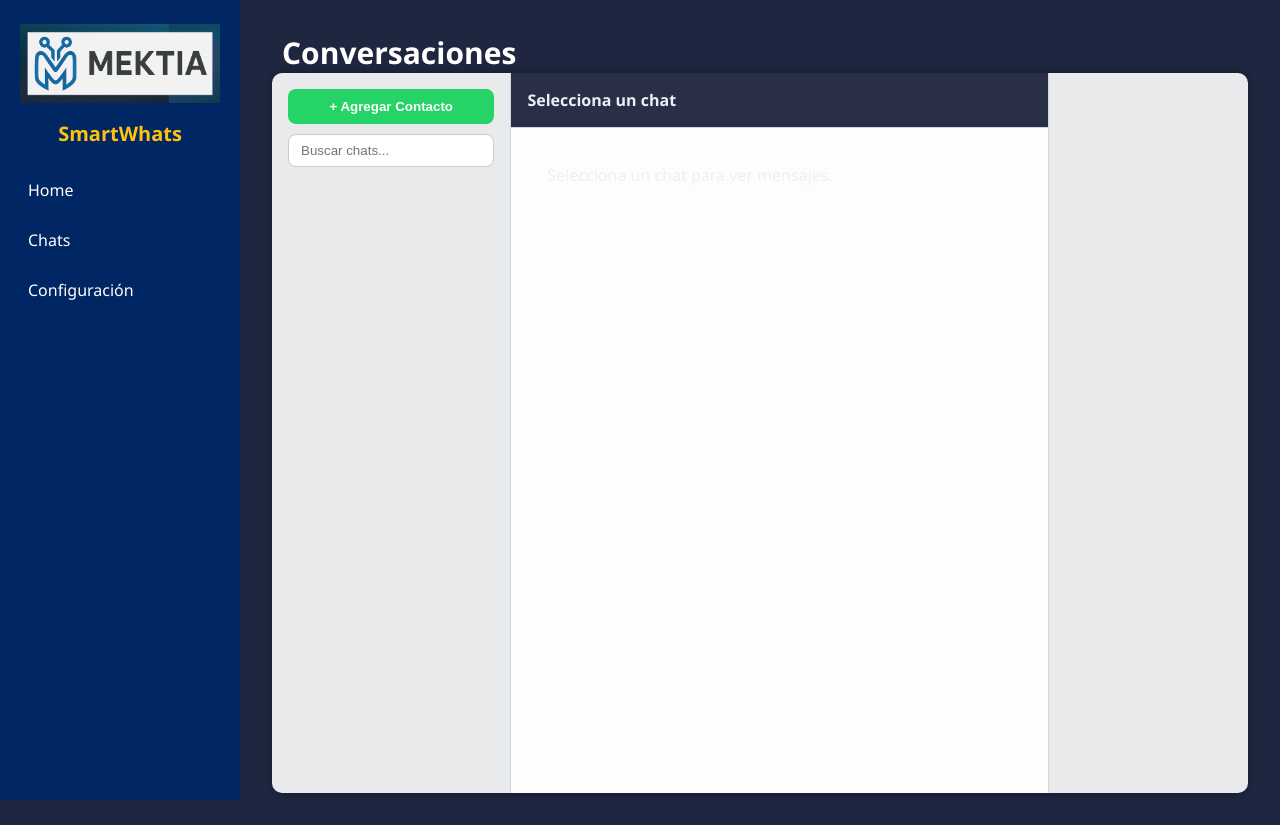
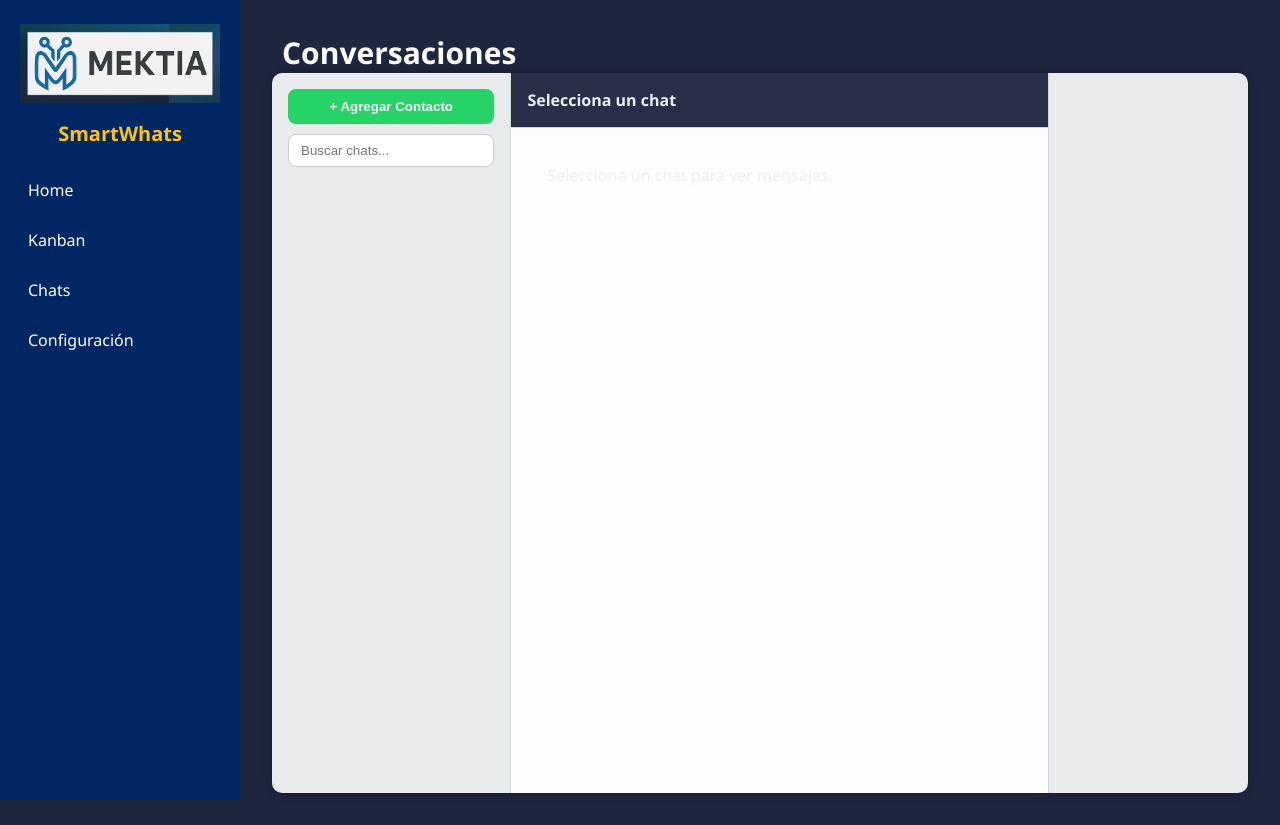
Before and after one commit to cieadesignsolutions/PlataformaIA_CIEA, a Flask app: page /chats in a window 1280 px wide. Run offline with Flask 3, Linux system fonts and the light colour scheme; data that the repository does not hold is empty.

Commit message:
kanban_menu

```diff
--- a/templates/base.html
+++ b/templates/base.html
@@ -16,6 +16,10 @@
       <div class="sidebar-title">SmartWhats</div>
       <ul class="sidebar-nav">
         <li><a href="{{ url_for('home') }}">Home</a></li>
+		<li class="{{ 'active' if request.path.startswith('/kanban') else '' }}">
+			<a href="{{ url_for('ver_kanban') }}">Kanban</a>
+		</li>
+
         <li><a href="{{ url_for('ver_chats') }}">Chats</a></li>
         <li><a href="{{ url_for('configuracion_tab', tab='negocio') }}">Configuración</a></li>
       </ul>
```
